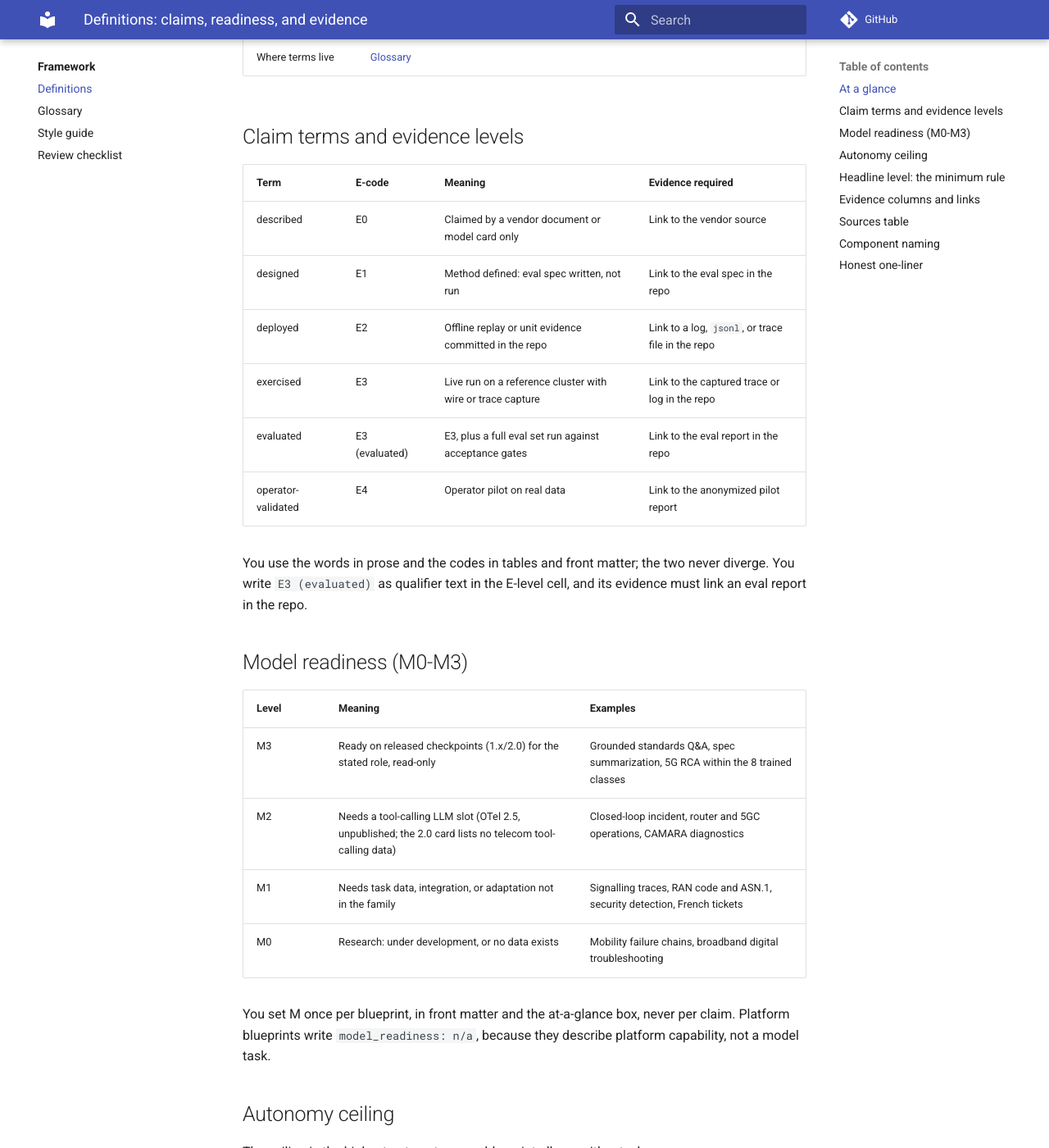
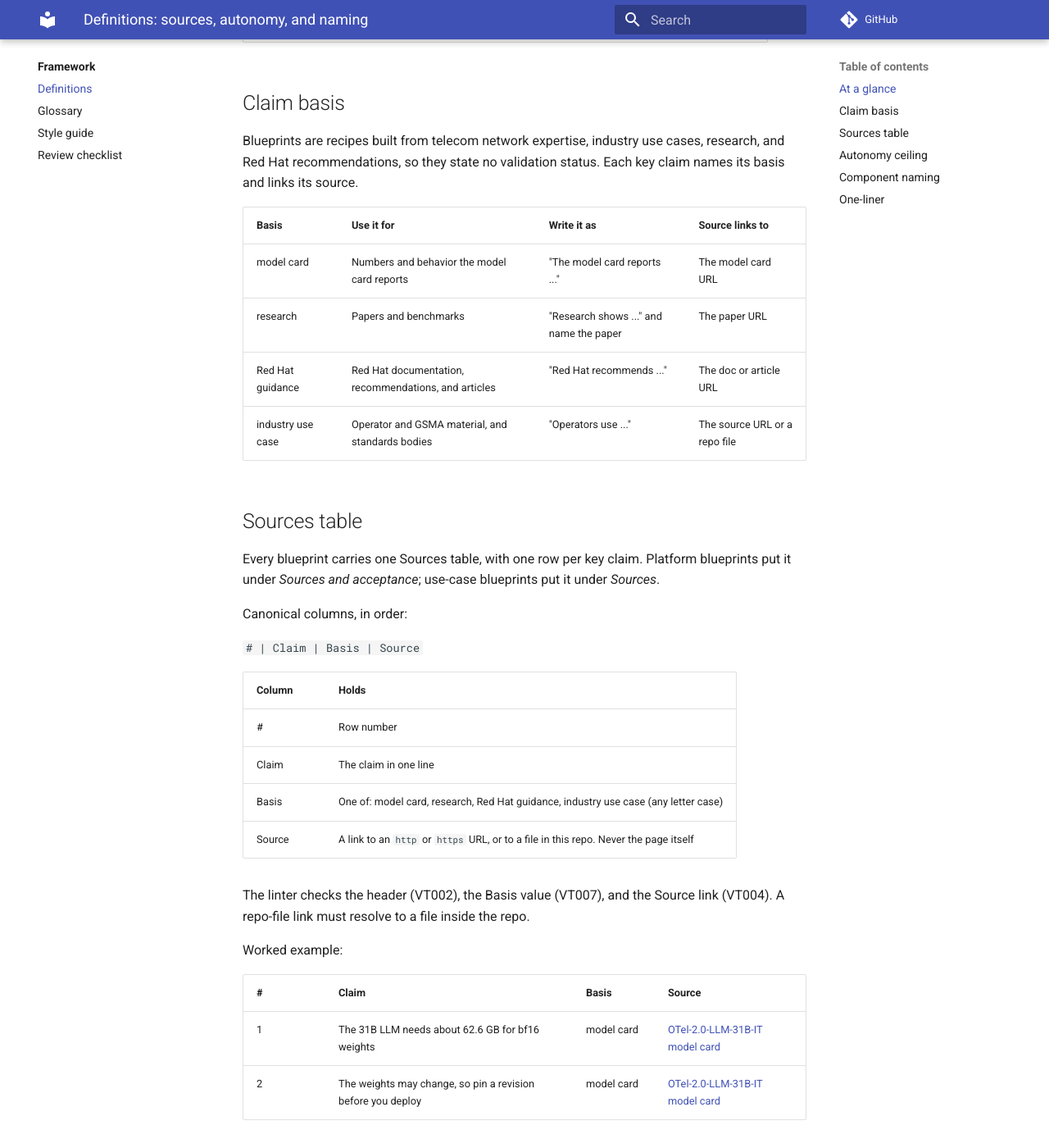
Before and after one commit to ravisharma5/otel-telco-blueprints, an MkDocs documentation site: the page built from framework/definitions.md, in a window 1280 px wide and 1400 px high, scrolled down 500 px. Shown: the whole window at 82% size. Built offline with MkDocs 1.6.1 and Material for MkDocs 9.7.7, drawn with Linux system fonts in a browser that asks for light colours; comment, search, counter and statistics services are not loaded; some of the changed text lies outside the part shown.

Commit message:
docs(framework): define claim basis and the Sources table
- Definitions cover claim basis, the Sources table, autonomy ceiling,
  component naming, and the one-liner; readiness levels and the headline
  rule are gone
- Glossary, style guide, review checklist, and README describe recipes
  that link a source for each key claim

```diff
--- a/framework/definitions.md
+++ b/framework/definitions.md
@@ -1,44 +1,55 @@
 ---
-title: "Definitions: claims, readiness, and evidence"
+title: "Definitions: sources, autonomy, and naming"
 doc_status: done
 clarity_reviewed: "2026-11-09"
 ---
 
-# Definitions: claims, readiness, and evidence
+# Definitions: sources, autonomy, and naming
 
 ## At a glance
 
 | Item | Answer |
 |---|---|
-| What this defines | Claim terms, evidence levels (E0-E4), model readiness (M0-M3), autonomy ceiling, component naming |
+| What this defines | Claim basis, the Sources table, autonomy ceiling, component naming, one-liner |
 | Who uses it | Blueprint authors, reviewers, and the linter (schemas reuse these exact values) |
-| Rule to remember | Headline level = the minimum E-level across load-bearing claims |
+| Rule to remember | Every key claim links its source |
 | Component naming | Role in the design plus the Red Hat product used; any component can be replaced |
 | Where terms live | [Glossary](glossary.md) |
 
-## Claim terms and evidence levels
+## Claim basis
 
-| Term | E-code | Meaning | Evidence required |
+Blueprints are recipes built from telecom network expertise, industry use cases, research, and Red Hat recommendations, so they state no validation status. Each key claim names its basis and links its source.
+
+| Basis | Use it for | Write it as | Source links to |
 |---|---|---|---|
-| described | E0 | Claimed by a vendor document or model card only | Link to the vendor source |
-| designed | E1 | Method defined: eval spec written, not run | Link to the eval spec in the repo |
-| deployed | E2 | Offline replay or unit evidence committed in the repo | Link to a log, `jsonl`, or trace file in the repo |
-| exercised | E3 | Live run on a reference cluster with wire or trace capture | Link to the captured trace or log in the repo |
-| evaluated | E3 (evaluated) | E3, plus a full eval set run against acceptance gates | Link to the eval report in the repo |
-| operator-validated | E4 | Operator pilot on real data | Link to the anonymized pilot report |
+| model card | Numbers and behavior the model card reports | "The model card reports ..." | The model card URL |
+| research | Papers and benchmarks | "Research shows ..." and name the paper | The paper URL |
+| Red Hat guidance | Red Hat documentation, recommendations, and articles | "Red Hat recommends ..." | The doc or article URL |
+| industry use case | Operator and GSMA material, and standards bodies | "Operators use ..." | The source URL or a repo file |
 
-You use the words in prose and the codes in tables and front matter; the two never diverge. You write `E3 (evaluated)` as qualifier text in the E-level cell, and its evidence must link an eval report in the repo.
+## Sources table
 
-## Model readiness (M0-M3)
+Every blueprint carries one Sources table, with one row per key claim. Platform blueprints put it under *Sources and acceptance*; use-case blueprints put it under *Sources*.
 
-| Level | Meaning | Examples |
-|---|---|---|
-| M3 | Ready on released checkpoints (1.x/2.0) for the stated role, read-only | Grounded standards Q&A, spec summarization, 5G RCA within the 8 trained classes |
-| M2 | Needs a tool-calling LLM slot (OTel 2.5, unpublished; the 2.0 card lists no telecom tool-calling data) | Closed-loop incident, router and 5GC operations, CAMARA diagnostics |
-| M1 | Needs task data, integration, or adaptation not in the family | Signalling traces, RAN code and ASN.1, security detection, French tickets |
-| M0 | Research: under development, or no data exists | Mobility failure chains, broadband digital troubleshooting |
+Canonical columns, in order:
 
-You set M once per blueprint, in front matter and the at-a-glance box, never per claim. Platform blueprints write `model_readiness: n/a`, because they describe platform capability, not a model task.
+`# | Claim | Basis | Source`
+
+| Column | Holds |
+|---|---|
+| # | Row number |
+| Claim | The claim in one line |
+| Basis | One of: model card, research, Red Hat guidance, industry use case (any letter case) |
+| Source | A link to an `http` or `https` URL, or to a file in this repo. Never the page itself |
+
+The linter checks the header (VT002), the Basis value (VT007), and the Source link (VT004). A repo-file link must resolve to a file inside the repo.
+
+Worked example:
+
+| # | Claim | Basis | Source |
+|---|---|---|---|
+| 1 | The 31B LLM needs about 62.6 GB for bf16 weights | model card | [OTel-2.0-LLM-31B-IT model card](https://huggingface.co/farbodtavakkoli/OTel-2.0-LLM-31B-IT) |
+| 2 | The weights may change, so pin a revision before you deploy | model card | [OTel-2.0-LLM-31B-IT model card](https://huggingface.co/farbodtavakkoli/OTel-2.0-LLM-31B-IT) |
 
 ## Autonomy ceiling
 
@@ -53,57 +64,9 @@ The ceiling is the highest gate outcome a blueprint allows without a human.
 
 A TM Forum Autonomous Networks level is a target, never a claim.
 
-## Headline level: the minimum rule
-
-You mark each validation-table row as load-bearing or not. The headline E-level is the minimum across rows where `Load-bearing = yes`. The linter recomputes it and fails if your front matter disagrees. Load-bearing is exactly `yes` or `no`; any other value fails the linter (VT007), and the row still counts toward the minimum.
-
-Worked example (fictional blueprint):
-
-| # | Claim | Load-bearing | Vendor-reported | Our operator-task eval | E-level |
-|---|---|---|---|---|---|
-| 1 | Retrieves the governing clause | yes | | Replay set of 200 questions | E2 |
-| 2 | Abstains when context lacks the answer | yes | Model card reports 0.9 | | E0 |
-| 3 | Gate never returns ACT without an approved playbook | yes | | Eval spec written | E1 |
-| 4 | Answers in under 2 s | no | | Live run | E3 |
-
-Headline = min(E2, E0, E1) = E0 (described). Row 4 is not load-bearing, so it does not count. Row 2 stays E0 although the model card reports 0.9, because only the *Our operator-task eval* column can raise E.
-
-## Evidence columns and links
-
-| Column | Holds | Can raise E? |
-|---|---|---|
-| Vendor-reported | Model-card or vendor numbers | No |
-| GSMA external | GSMA or other third-party results | No |
-| Our operator-task eval | Results from this project's own eval on operator tasks | Yes, the only one |
-
-| E-level | Evidence link must point to |
-|---|---|
-| E0 | The vendor source (`http` or `https` URL) |
-| E1 | The eval spec (a file in the repo) |
-| E2 or higher | A resolvable file in the repo (log, `jsonl`, trace) |
-
-Where evidence lives: every repo-file evidence link (E1 to E4) must point to a file under an `evidence/` folder, either next to the blueprint or in a parent folder up to the repo root. The link can never point to the blueprint itself.
-
-| Location | Example link from `platform/maas/README.md` |
-|---|---|
-| Next to the blueprint | `evidence/replay.jsonl` |
-| Repo-level folder | `../../evidence/eval-report.md` |
-
-E2+ rows must fill Release / revision with the checkpoint plus a pinned revision SHA, or a skill or adapter version, so a slot swap (2.0 to 2.5) leaves old rows visibly stale.
-
-Canonical validation-table columns, in order:
-
-`# | Claim | Slot / component | Load-bearing | Vendor-reported | GSMA external | Our operator-task eval | E-level | Evidence | Result | Date | Release / revision`
-
-## Sources table
-
-Canonical Sources table columns, in order:
-
-`# | Claim | Basis | Source`
-
 ## Component naming
 
-Blueprints describe an open source solution, and they make no product support claims. Each blueprint names every load-bearing component by its role in the design and the Red Hat product the reference architecture uses for that role. Platform blueprints use a `Component role | Red Hat product used` table; use-case blueprints list components under What you need.
+Blueprints describe an open source solution, and they make no product support claims. Each blueprint names every key component by its role in the design and the Red Hat product the reference architecture uses for that role. Platform blueprints use a `Component role | Red Hat product used` table; use-case blueprints list components under What you need.
 
 Every blueprint carries this exact line:
 
@@ -111,10 +74,11 @@ Any component can be replaced. The Red Hat products named here show one way to b
 
 Blueprints make no product support claims, so labels such as `GA`, `TP`, `DP`, `community`, or `partner-certified` never appear in prose. Vale enforces this with `Blueprints.InlineStatus`. For supported products and versions, operators engage Red Hat directly.
 
-## Honest one-liner
+## One-liner
 
-Every blueprint and catalog card carries one line in this format: `M-level / E-level / autonomy ceiling. Main blocker. What has been shown.`
+Every blueprint and catalog card carries one line, in front matter `one_liner` and in the at-a-glance `One-liner` row. It says what the design does and its main dependency. Use-case lines also state the autonomy ceiling in words. The line carries no readiness codes.
 
-Example: "M2 / E1 / recommend-with-approval. Needs a tool-calling slot. Method defined, not yet run."
-
-The linter checks the M and E codes in this line against front matter and fails on a mismatch (AG002).
+| Blueprint | Example |
+|---|---|
+| Platform | "Gives each team an OpenAI-compatible endpoint with per-team token limits. Depends on a gateway with token rate limiting." |
+| Use case | "Recommends fixes with human approval. Needs a tool-calling LLM slot." |
```
Also changed, not shown: README.md (+2 -2 lines), framework/glossary.md (+5 -7 lines), framework/review-checklist.md (+2 -1 lines), framework/style-guide.md (+16 -15 lines), templates/use-case-blueprint.md (+1 -1 lines), 3 other files.
